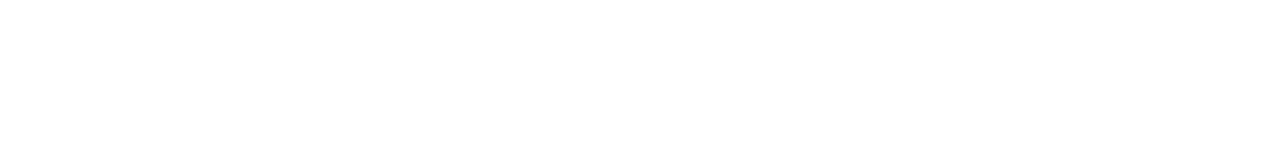
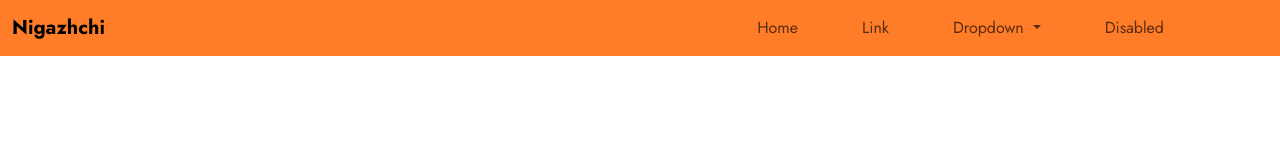
Before and after one commit to imsedhu/Nigazhchi, a plain HTML site: page index.html in a window 1280 px wide. Drawn offline with nearby package versions, Linux system fonts and the light colour scheme.

Commit message:
nav bar added

```diff
--- a/index.html
+++ b/index.html
@@ -4,10 +4,51 @@
   <meta charset="UTF-8">
   <meta name="viewport" content="width=device-width, initial-scale=1.0">
   <title>Nigazhlchi App</title>
+  <!-- style sheet -->
   <link rel="stylesheet" href="./style.css">
+
+  <!-- bootstrap file added -->
+  <link href="https://cdn.jsdelivr.net/npm/bootstrap@5.3.3/dist/css/bootstrap.min.css" rel="stylesheet" integrity="sha384-QWTKZyjpPEjISv5WaRU9OFeRpok6YctnYmDr5pNlyT2bRjXh0JMhjY6hW+ALEwIH" crossorigin="anonymous">
+  <script src="https://cdn.jsdelivr.net/npm/bootstrap@5.3.3/dist/js/bootstrap.bundle.min.js" integrity="sha384-YvpcrYf0tY3lHB60NNkmXc5s9fDVZLESaAA55NDzOxhy9GkcIdslK1eN7N6jIeHz" crossorigin="anonymous"></script>
 </head>
 <body>
-
+  <!-- nav bar -->
+  <nav class="navbar navbar-expand-lg">
+    <div class="container-fluid">
+      <a class="navbar-brand fw-bold" href="#">Nigazhchi</a>
+      <button class="navbar-toggler" type="button" data-bs-toggle="collapse" data-bs-target="#navbarSupportedContent" aria-controls="navbarSupportedContent" aria-expanded="false" aria-label="Toggle navigation">
+        <span class="navbar-toggler-icon"></span>
+      </button>
+      <div class="collapse navbar-collapse" id="navbarSupportedContent">
+        <ul class="navbar-nav ms-auto mb-2 mb-lg-0 me-5 ">
+          <li class="nav-item me-5">
+            <a class="nav-link" aria-current="page" href="#">Home</a>
+          </li>
+          <li class="nav-item me-5">
+            <a class="nav-link" href="#">Link</a>
+          </li>
+          <li class="nav-item dropdown me-5">
+            <a class="nav-link dropdown-toggle" href="#" role="button" data-bs-toggle="dropdown" aria-expanded="false">
+              Dropdown
+            </a>
+            <ul class="dropdown-menu">
+              <li><a class="dropdown-item" href="#">Action</a></li>
+              <li><a class="dropdown-item" href="#">Another action</a></li>
+              <li><hr class="dropdown-divider"></li>
+              <li><a class="dropdown-item" href="#">Something else here</a></li>
+            </ul>
+          </li>
+          <li class="nav-item me-5">
+            <a class="nav-link" aria-disabled="true">Disabled</a>
+          </li>
+        </ul>
+        <!-- <form class="d-flex" role="search">
+          <input class="form-control me-2" type="search" placeholder="Search" aria-label="Search">
+          <button class="btn btn-outline-success" type="submit">Search</button>
+        </form> -->
+      </div>
+    </div>
+  </nav>
 
   <!-- js file -->
     <script src="./script.js"></script>
--- a/style.css
+++ b/style.css
@@ -1,6 +1,25 @@
+/* google font added */
+@import url('https://fonts.googleapis.com/css2?family=Jost:ital,wght@0,100..900;1,100..900&display=swap');
+
+:root{
+  --primary-color: #FF7D29;
+  --secondary-color: #FFBF78;
+  --third-color: #FFEEA9;
+  --fourth-color: #FEFFD2;
+}
+
+body{
+  background-color: var(--fourth-color);
+}
+
 *{
   padding: 0;
   margin: 0;
   box-sizing: border-box;
-  font-family: Arial, Helvetica, sans-serif;
+  font-family: "Jost", sans-serif;
 }
+
+/* nav bar */
+nav{
+  background-color: var(--primary-color);
+}
```
